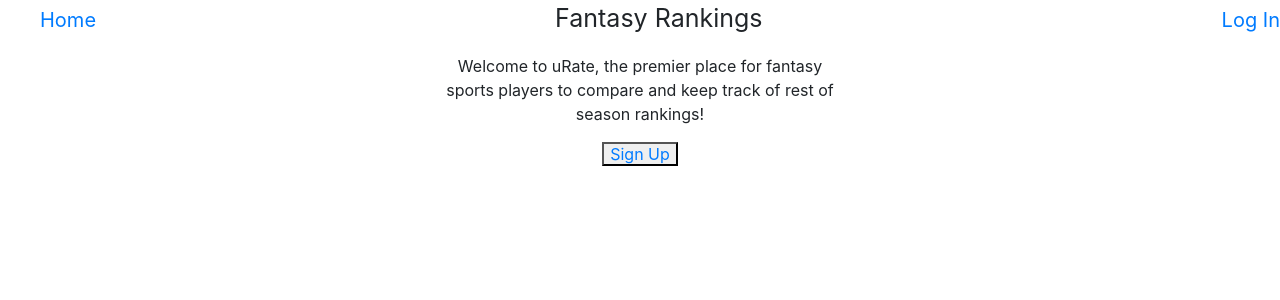
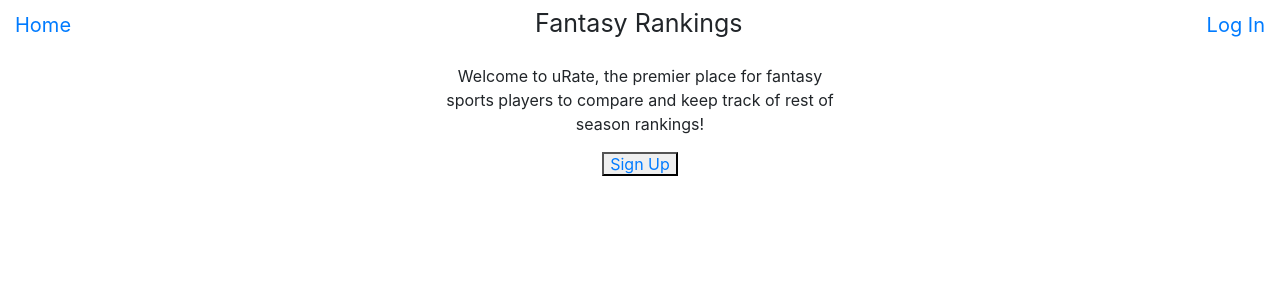
Before and after one commit to giants415/fantasy_sports_ratings, a React (Create React App) app: page / in a window 1280 px wide. Shown: the top 300 px of the page. Built offline with nearby package versions, Linux system fonts and the light colour scheme.

Commit message:
changes padding

```diff
--- a/src/styles/header.css
+++ b/src/styles/header.css
@@ -1,4 +1,5 @@
 ul {
+  padding: 5px 15px;
   list-style: none;
   display: flex;
   flex-direction: row;
```
